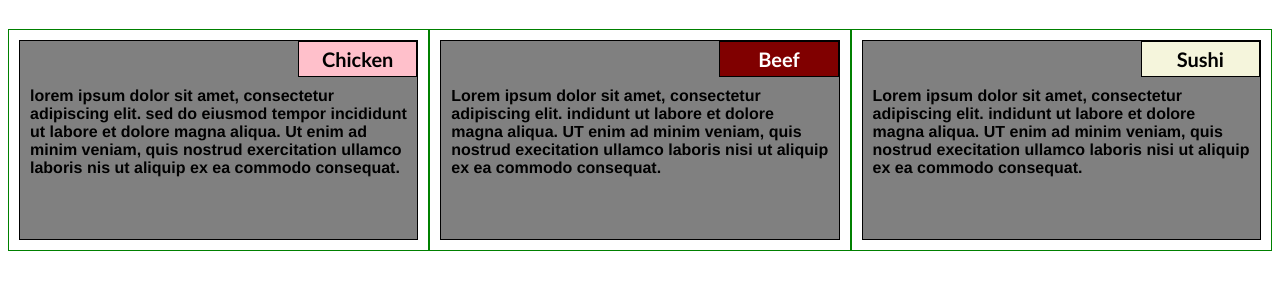
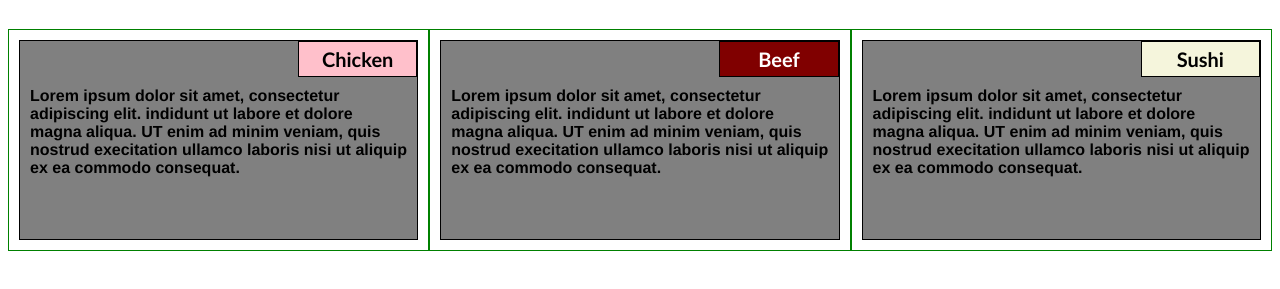
Before and after one commit to EdwSote68/mod2-solution, a plain HTML site: page index.html in a window 1280 px wide. Shown: the part 67-356 px from the top of the page. Drawn offline with Linux system fonts and the light colour scheme.

Commit message:
Update index.html

```diff
--- a/index.html
+++ b/index.html
@@ -17,7 +17,7 @@
 			Chicken
 		</div>
 		<p>
-			lorem ipsum dolor sit amet, consectetur adipiscing elit. sed do eiusmod tempor incididunt ut labore et dolore magna aliqua.  Ut enim ad minim veniam, quis nostrud exercitation ullamco laboris nis ut aliquip ex ea commodo consequat.
+			Lorem ipsum dolor sit amet, consectetur adipiscing elit. indidunt ut labore et dolore magna aliqua. UT enim ad minim veniam, quis nostrud execitation ullamco laboris nisi ut aliquip ex ea commodo consequat.
 		</p>
 		</section>
 	</div>
```
